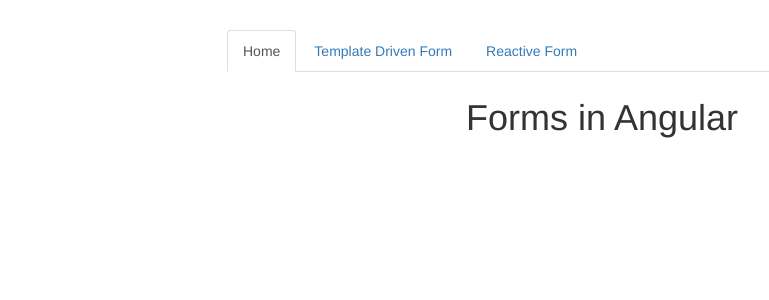
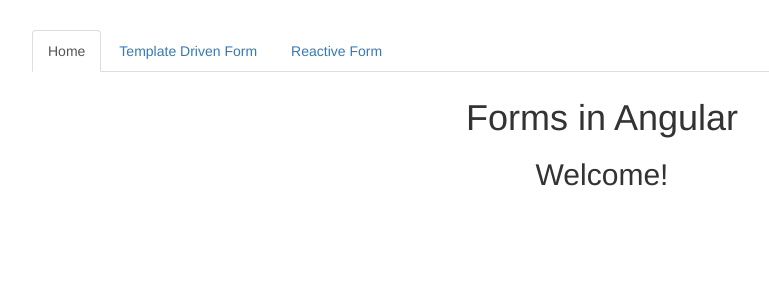
Before and after one commit to juanalesandri/training, an Angular app in the folder forms-start/: page / in a window 1280 px wide. Shown: the top 300 px of the page, without its empty margins (38-807 px from the left). Built offline with nearby package versions, Linux system fonts and the light colour scheme.

Commit message:
Refactoring

```diff
--- a/forms-start/src/app/app.component.html
+++ b/forms-start/src/app/app.component.html
@@ -1,6 +1,6 @@
 <div class="container">
   <div class="row">
-    <div class="col-xs-12 col-sm-10 col-md-8 col-sm-offset-1 col-md-offset-2">
+    <div class="col-xs-12">
       <ul class="nav nav-tabs">
         <li role="presentation" routerLinkActive="active" [routerLinkActiveOptions]="{exact:true}"><a
             routerLink="/">Home</a></li>
--- a/forms-start/src/app/home/home.component.html
+++ b/forms-start/src/app/home/home.component.html
@@ -2,6 +2,7 @@
     <div class="row">
         <div class="col-md-12 text-center">
             <h1>Forms in Angular</h1>
+            <h2>Welcome!</h2>
         </div>
     </div>
 </div>
```
